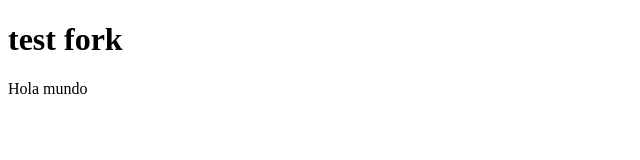
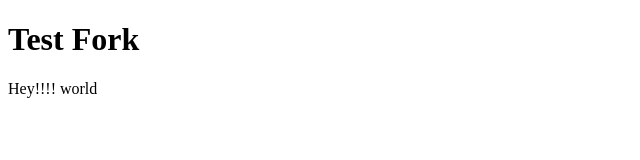
Before and after one commit to Gaboxe/fork-2_upforks_io_git, a plain HTML site: page index.html in a window 1280 px wide. Shown: the whole page, without its empty margins (0-640 px from the left). Drawn offline with Linux system fonts and the light colour scheme.

Commit message:
se cambia head_title y body_p_h1

```diff
--- a/index.html
+++ b/index.html
@@ -5,12 +5,18 @@
   <meta charset="UTF-8" />
   <meta http-equiv="X-UA-Compatible" content="IE=edge" />
   <meta name="viewport" content="width=device-width, initial-scale=1.0" />
-  <title>Test</title>
+
+  <title>Fork dos</title>
 </head>
 
 <body>
-  <h1>test fork</h1>
-  Hola mundo
+
+  <h1>Test Fork</h1>
+
+  <p>
+    Hey!!!! world
+  </p>
+
 </body>
 
 </html>
```
